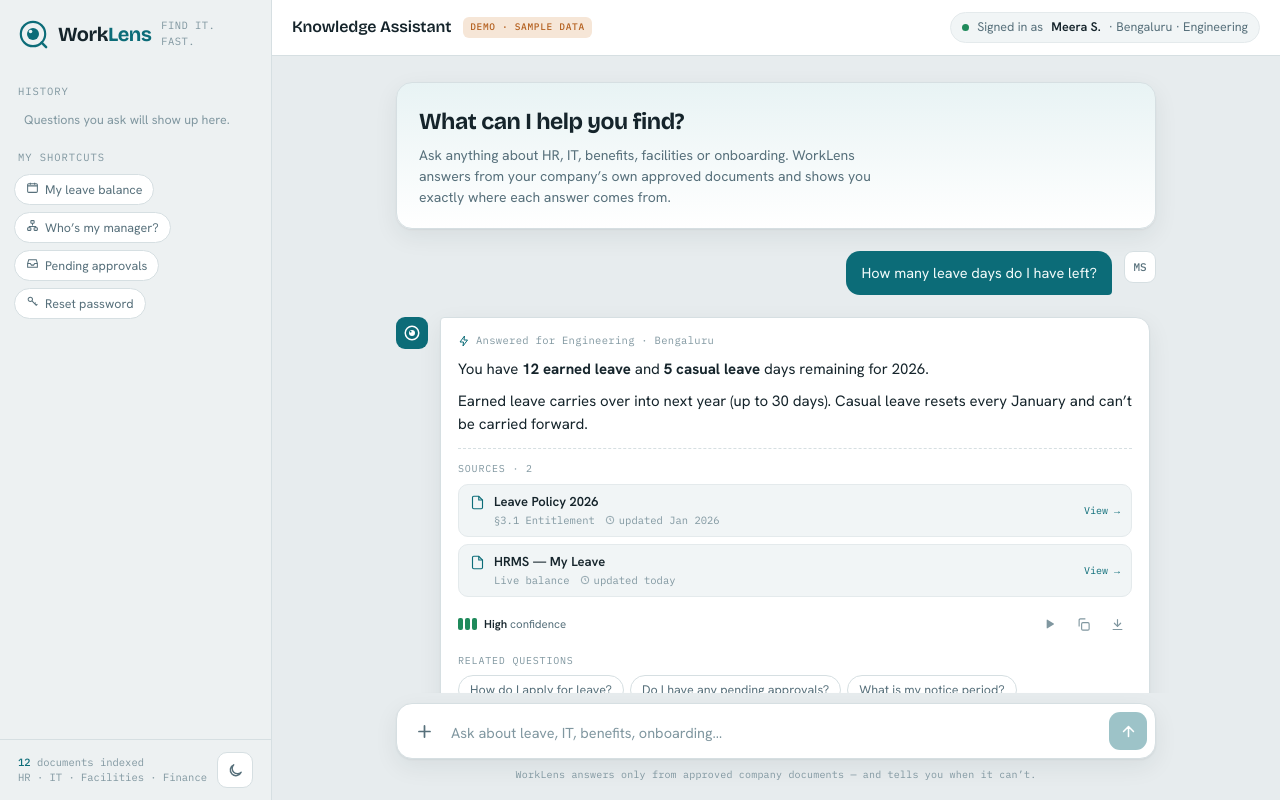
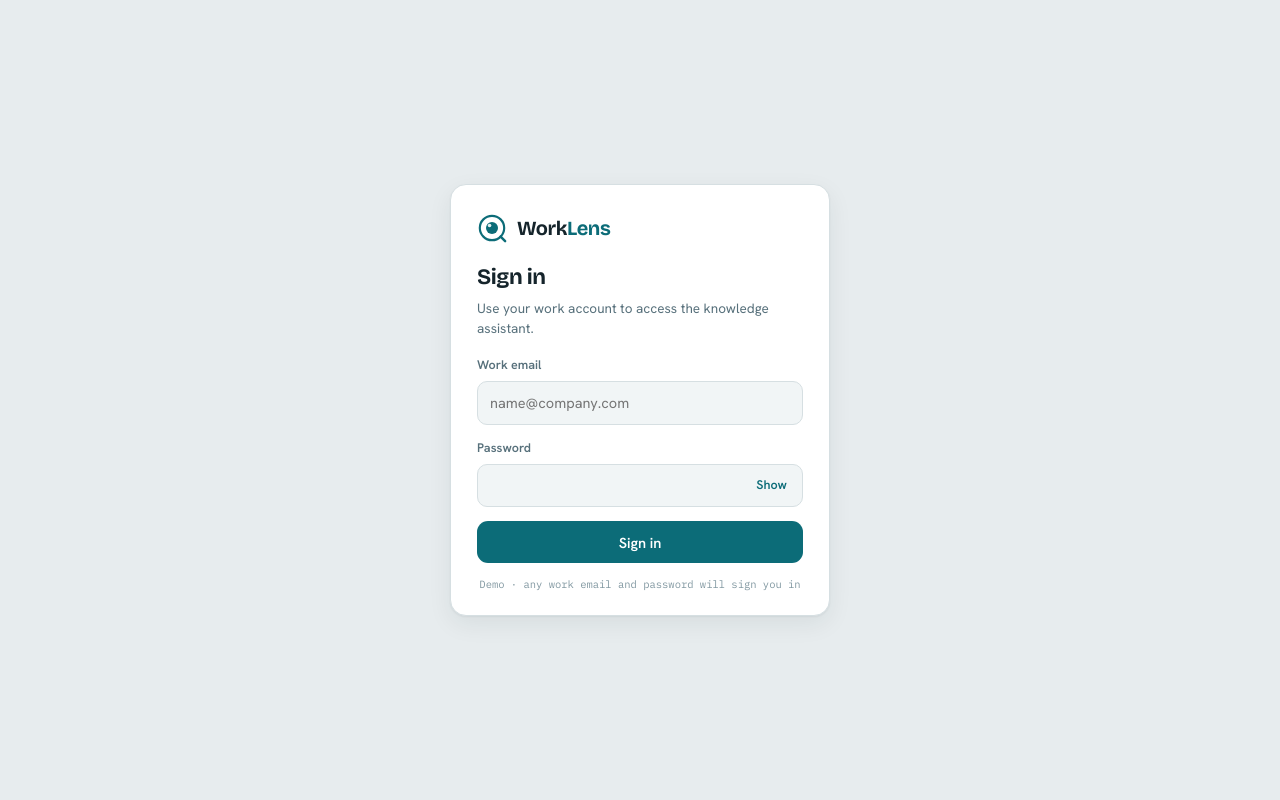
Before and after one commit to msrao-dev/worklens, an Angular app in the folder frontend/: page / in a window 1280 px wide. Built offline with nearby package versions, Linux system fonts and the light colour scheme.

Commit message:
feat: add demo login page, image drag-and-drop; remove sidebar shortcuts

```diff
--- a/frontend/src/app/app.component.html
+++ b/frontend/src/app/app.component.html
@@ -1,4 +1,6 @@
-<div class="app">
+<app-login *ngIf="!user" (loggedIn)="onLogin($event)"></app-login>
+
+<div class="app" *ngIf="user">
   <!-- Sidebar -->
   <aside class="rail" [class.open]="railOpen">
     <div class="brand">
@@ -23,15 +25,12 @@
         </button>
         <div class="history-empty" *ngIf="!history.length">Questions you ask will show up here.</div>
       </div>
-      <div class="rail-label">My shortcuts</div>
-      <div class="shortcuts">
-        <button class="chip" *ngFor="let s of shortcuts; trackBy: trackByIndex" (click)="ask(s.q)">
-          <span [innerHTML]="s.icon | safeHtml"></span><span>{{ s.label }}</span>
-        </button>
-      </div>
     </div>
     <div class="rail-foot">
       <div class="idx"><b>12</b> documents indexed<br />HR · IT · Facilities · Finance</div>
+      <button class="icon-btn" (click)="logout()" title="Sign out" aria-label="Sign out">
+        <svg viewBox="0 0 24 24" fill="none" stroke="currentColor" stroke-width="2" stroke-linecap="round" stroke-linejoin="round"><path d="M9 21H5a2 2 0 0 1-2-2V5a2 2 0 0 1 2-2h4M16 17l5-5-5-5M21 12H9"/></svg>
+      </button>
       <button class="icon-btn" (click)="toggleTheme()" title="Toggle theme" aria-label="Toggle theme">
         <svg *ngIf="dark" viewBox="0 0 24 24" fill="none" stroke="currentColor" stroke-width="2" stroke-linecap="round"><circle cx="12" cy="12" r="4"/><path d="M12 2v2M12 20v2M2 12h2M20 12h2M5 5l1.5 1.5M17.5 17.5 19 19M19 5l-1.5 1.5M6.5 17.5 5 19"/></svg>
         <svg *ngIf="!dark" viewBox="0 0 24 24" fill="none" stroke="currentColor" stroke-width="2" stroke-linecap="round" stroke-linejoin="round"><path d="M20 14.5A8 8 0 1 1 9.5 4a6.5 6.5 0 0 0 10.5 10.5z"/></svg>
@@ -48,7 +47,7 @@
       </button>
       <div class="top-title">Knowledge Assistant</div>
       <span class="demo-badge">Demo · sample data</span>
-      <div class="ctx"><span class="dot"></span>Signed in as <b>Meera S.</b> · Bengaluru · Engineering</div>
+      <div class="ctx"><span class="dot"></span>Signed in as <b>{{ user.name }}</b> · Bengaluru · Engineering</div>
     </div>
 
     <div class="stream" #stream>
@@ -61,7 +60,7 @@
         <ng-container *ngFor="let m of messages; trackBy: trackByIndex">
           <!-- User message -->
           <div class="msg user" *ngIf="m.role === 'user'">
-            <div class="avatar me">MS</div>
+            <div class="avatar me">{{ initials }}</div>
             <div class="bubble">
               <div class="sent-files" *ngIf="m.files?.length">
                 <ng-container *ngFor="let f of m.files; trackBy: trackByIndex">
@@ -182,7 +181,10 @@
     </div>
 
     <div class="composer-wrap">
-      <form class="composer" (ngSubmit)="send()">
+      <form class="composer" [class.dragging]="dragging" (ngSubmit)="send()"
+        (dragenter)="onDragOver($event)" (dragover)="onDragOver($event)"
+        (dragleave)="onDragLeave($event)" (drop)="onDrop($event)">
+        <div class="drop-hint" *ngIf="dragging">Drop image or file to attach</div>
         <div class="pending" *ngIf="pending.length">
           <span class="pending-item" *ngFor="let f of pending; let i = index; trackBy: trackByIndex">
             <img *ngIf="f.url" [src]="f.url" alt="" />
@@ -193,7 +195,7 @@
             </button>
           </span>
         </div>
-        <button type="button" class="attach" (click)="fileInput.click()" title="Attach a screenshot or image to ask about it" aria-label="Attach image or file">
+        <button type="button" class="attach" (click)="fileInput.click()" title="Attach or drag & drop a screenshot or image to ask about it" aria-label="Attach image or file">
           <svg viewBox="0 0 24 24" fill="none" stroke="currentColor" stroke-width="2.2" stroke-linecap="round"><path d="M12 5v14M5 12h14"/></svg>
         </button>
         <input #fileInput type="file" multiple hidden accept="image/*,.pdf,.doc,.docx,.txt" (change)="onFiles(fileInput)" />
--- a/frontend/src/app/app.component.ts
+++ b/frontend/src/app/app.component.ts
@@ -3,7 +3,8 @@
 import { FormsModule } from '@angular/forms';
 import { HttpClient } from '@angular/common/http';
 import { SafeHtmlPipe } from './safe-html.pipe';
-import { KB, SHORTCUTS, QUESTIONS, RELATED, POPULAR, KBEntry, Source, Shortcut } from './worklens.data';
+import { LoginComponent, User } from './login.component';
+import { KB, QUESTIONS, RELATED, POPULAR, KBEntry, Source } from './worklens.data';
 import { environment } from '../environments/environment';
 
 interface Attachment {
@@ -39,6 +40,7 @@
 /** Minimum keyword score for an answer. In production this is the retrieval similarity threshold. */
 const MIN_MATCH_SCORE = 1;
 
+const USER_KEY = 'wl-user';
 const HISTORY_KEY = 'wl-history';
 const HISTORY_MAX = 20;
 const MAX_FILE_BYTES = 10 * 1024 * 1024;
@@ -46,15 +48,16 @@
 @Component({
   selector: 'app-root',
   standalone: true,
-  imports: [CommonModule, FormsModule, SafeHtmlPipe],
+  imports: [CommonModule, FormsModule, SafeHtmlPipe, LoginComponent],
   templateUrl: './app.component.html'
 })
 export class AppComponent implements AfterViewChecked, OnDestroy {
+  user: User | null = this.loadUser();
   history: string[] = this.loadHistory();
-  shortcuts: Shortcut[] = SHORTCUTS;
   messages: Msg[] = [];
   input = '';
   pending: Attachment[] = [];
+  dragging = false;
   speaking: Msg | null = null;
   fallbackParas = FALLBACK_PARAS;
   dark = false;
@@ -99,6 +102,38 @@
 
   ngOnDestroy(): void {
     this.stopSpeaking();
+  }
+
+  // --- Session -------------------------------------------------------------
+
+  get initials(): string {
+    const parts = (this.user?.name || '').split(' ').filter(Boolean);
+    return ((parts[0]?.[0] || '') + (parts[1]?.[0] || '')).toUpperCase() || '?';
+  }
+
+  onLogin(user: User): void {
+    this.user = user;
+    try {
+      localStorage.setItem(USER_KEY, JSON.stringify(user));
+    } catch {}
+  }
+
+  logout(): void {
+    this.stopSpeaking();
+    this.railOpen = false;
+    this.user = null;
+    try {
+      localStorage.removeItem(USER_KEY);
+    } catch {}
+  }
+
+  private loadUser(): User | null {
+    try {
+      const u = JSON.parse(localStorage.getItem(USER_KEY) || 'null');
+      return u?.email ? u : null;
+    } catch {
+      return null;
+    }
   }
 
   isStale(updated: string): boolean {
@@ -281,7 +316,32 @@
   // --- Attachments ---------------------------------------------------------
 
   onFiles(input: HTMLInputElement): void {
-    for (const f of Array.from(input.files || [])) {
+    this.addFiles(input.files);
+    input.value = '';
+  }
+
+  onDragOver(e: DragEvent): void {
+    if (!e.dataTransfer?.types.includes('Files')) return;
+    e.preventDefault();
+    e.dataTransfer.dropEffect = 'copy';
+    this.dragging = true;
+  }
+
+  onDragLeave(e: DragEvent): void {
+    // Ignore leave events fired when moving between child elements.
+    const to = e.relatedTarget as Node | null;
+    if (to && (e.currentTarget as HTMLElement).contains(to)) return;
+    this.dragging = false;
+  }
+
+  onDrop(e: DragEvent): void {
+    e.preventDefault();
+    this.dragging = false;
+    this.addFiles(e.dataTransfer?.files);
+  }
+
+  private addFiles(files: FileList | null | undefined): void {
+    for (const f of Array.from(files || [])) {
       if (f.size > MAX_FILE_BYTES) {
         this.toast(`${f.name} is over 10 MB`);
         continue;
@@ -292,7 +352,6 @@
         file: f
       });
     }
-    input.value = '';
   }
 
   removePending(i: number): void {
--- /dev/null
+++ b/frontend/src/app/login.component.ts
@@ -0,0 +1,89 @@
+import { Component, EventEmitter, Output } from '@angular/core';
+import { CommonModule } from '@angular/common';
+import { FormsModule } from '@angular/forms';
+
+export interface User {
+  name: string;
+  email: string;
+}
+
+const EMAIL_RE = /^[^\s@]+@[^\s@]+\.[^\s@]+$/;
+
+/** Demo sign-in screen. There is no auth backend yet, so any valid email and password is accepted. */
+@Component({
+  selector: 'app-login',
+  standalone: true,
+  imports: [CommonModule, FormsModule],
+  template: `
+    <div class="login">
+      <form class="login-card" (ngSubmit)="submit()" novalidate>
+        <div class="brand login-brand">
+          <svg class="lens" viewBox="0 0 32 32" fill="none" aria-hidden="true">
+            <circle cx="16" cy="16" r="13" stroke="var(--brand)" stroke-width="2.3" />
+            <circle cx="16" cy="16" r="6.4" fill="var(--brand)" />
+            <circle cx="13.4" cy="13.4" r="1.9" fill="#fff" opacity=".9" />
+            <path d="M25.2 25.2 L30 30" stroke="var(--brand)" stroke-width="2.6" stroke-linecap="round" />
+          </svg>
+          <div class="brand-name">Work<span>Lens</span></div>
+        </div>
+        <h1>Sign in</h1>
+        <p class="login-sub">Use your work account to access the knowledge assistant.</p>
+
+        <label for="wl-email">Work email</label>
+        <input id="wl-email" name="email" type="email" autocomplete="username" [(ngModel)]="email"
+          placeholder="name@company.com" [class.invalid]="error && !emailValid" />
+
+        <label for="wl-password">Password</label>
+        <div class="pw">
+          <input id="wl-password" name="password" [type]="showPw ? 'text' : 'password'" autocomplete="current-password"
+            [(ngModel)]="password" [class.invalid]="error && !password" />
+          <button type="button" class="pw-toggle" (click)="showPw = !showPw">{{ showPw ? 'Hide' : 'Show' }}</button>
+        </div>
+
+        <div class="login-error" *ngIf="error" role="alert">{{ error }}</div>
+
+        <button class="login-btn" type="submit" [disabled]="busy">{{ busy ? 'Signing in…' : 'Sign in' }}</button>
+        <div class="login-hint">Demo · any work email and password will sign you in</div>
+      </form>
+    </div>
+  `
+})
+export class LoginComponent {
+  @Output() loggedIn = new EventEmitter<User>();
+
+  email = '';
+  password = '';
+  showPw = false;
+  busy = false;
+  error = '';
+
+  get emailValid(): boolean {
+    return EMAIL_RE.test(this.email.trim());
+  }
+
+  submit(): void {
+    if (!this.emailValid) {
+      this.error = 'Enter a valid work email.';
+      return;
+    }
+    if (!this.password) {
+      this.error = 'Enter your password.';
+      return;
+    }
+    this.error = '';
+    this.busy = true;
+    const email = this.email.trim().toLowerCase();
+    // Brief delay so the sign-in feels like a real request.
+    setTimeout(() => this.loggedIn.emit({ email, name: nameFromEmail(email) }), 400);
+  }
+}
+
+/** "meera.shetty@acme.com" -> "Meera Shetty" */
+function nameFromEmail(email: string): string {
+  return email
+    .split('@')[0]
+    .split(/[._-]+/)
+    .filter(Boolean)
+    .map((p) => p[0].toUpperCase() + p.slice(1))
+    .join(' ');
+}
--- a/frontend/src/app/worklens.data.ts
+++ b/frontend/src/app/worklens.data.ts
@@ -20,12 +20,6 @@
   conf: 'high' | 'medium';
   answer: string; // HTML
   sources: Source[];
-}
-
-export interface Shortcut {
-  label: string;
-  icon: string; // inline SVG
-  q: string;
 }
 
 export const KB: KBEntry[] = [
@@ -186,15 +180,3 @@
 
 /** Offered when nothing in the knowledge base matches. */
 export const POPULAR = ['leavebal', 'password', 'insurance'];
-
-const I_LEAVE ='<svg viewBox="0 0 24 24" fill="none" stroke="currentColor" stroke-width="1.9"><rect x="3" y="5" width="18" height="16" rx="2"/><path d="M3 9h18M8 3v4M16 3v4"/></svg>';
-const I_ORG = '<svg viewBox="0 0 24 24" fill="none" stroke="currentColor" stroke-width="1.9"><rect x="9" y="3" width="6" height="5" rx="1"/><rect x="3" y="16" width="6" height="5" rx="1"/><rect x="15" y="16" width="6" height="5" rx="1"/><path d="M12 8v4M6 16v-2h12v2"/></svg>';
-const I_INBOX = '<svg viewBox="0 0 24 24" fill="none" stroke="currentColor" stroke-width="1.9"><path d="M3 12h5l2 3h4l2-3h5"/><path d="M5 5h14l2 7v7H3v-7z"/></svg>';
-const I_KEY = '<svg viewBox="0 0 24 24" fill="none" stroke="currentColor" stroke-width="1.9"><circle cx="8" cy="8" r="4"/><path d="M11 11l8 8M16 16l2-2M19 19l2-2"/></svg>';
-
-export const SHORTCUTS: Shortcut[] = [
-  { label: 'My leave balance', icon: I_LEAVE, q: 'How many leave days do I have left?' },
-  { label: 'Who’s my manager?', icon: I_ORG, q: 'Who is my manager?' },
-  { label: 'Pending approvals', icon: I_INBOX, q: 'Do I have any pending approvals?' },
-  { label: 'Reset password', icon: I_KEY, q: 'How do I reset my password?' }
-];
--- a/frontend/src/styles.css
+++ b/frontend/src/styles.css
@@ -79,11 +79,6 @@
 .history button svg{width:14px;height:14px;flex:0 0 auto;color:var(--ink-faint)}
 .history button span{overflow:hidden;text-overflow:ellipsis;white-space:nowrap}
 .history-empty{font-size:12.5px;color:var(--ink-faint);padding:4px 10px}
-.shortcuts{display:flex;flex-wrap:wrap;gap:7px}
-.chip{background:var(--surface);border:1px solid var(--line);color:var(--ink-soft);
-  padding:6px 11px;border-radius:999px;font-size:12.5px;transition:.14s;display:inline-flex;align-items:center;gap:6px}
-.chip:hover{border-color:var(--brand);color:var(--brand)}
-.chip svg{width:13px;height:13px}
 .rail-foot{border-top:1px solid var(--line);padding:12px 18px;display:flex;align-items:center;
   justify-content:space-between;gap:8px}
 .idx{font-family:var(--font-mono);font-size:10.5px;color:var(--ink-faint);line-height:1.4}
@@ -221,6 +216,10 @@
 .pending-item button:hover{color:var(--ink);background:var(--line-soft)}
 .pending-item button svg{width:11px;height:11px}
 .composer:focus-within{border-color:var(--brand)}
+.composer{position:relative}
+.composer.dragging{border:1px dashed var(--brand)}
+.drop-hint{position:absolute;inset:0;z-index:2;border-radius:inherit;display:flex;align-items:center;justify-content:center;
+  background:var(--surface);color:var(--brand);font-size:13.5px;font-weight:600;pointer-events:none}
 .composer textarea{flex:1;min-width:0;border:none;outline:none;resize:none;background:transparent;color:var(--ink);
   font-family:inherit;font-size:14.5px;line-height:1.45;max-height:120px;padding:7px 0}
 .composer textarea::placeholder{color:var(--ink-faint)}
@@ -277,4 +276,26 @@
   .composer-wrap{padding:8px 14px 14px}
   .welcome h1{font-size:20px}
 }
+/* ---------- Login ---------- */
+.rail-foot .icon-btn:first-of-type{margin-left:auto}
+.login{min-height:100%;display:flex;align-items:center;justify-content:center;padding:24px 16px}
+.login-card{width:100%;max-width:380px;background:var(--surface);border:1px solid var(--line);border-radius:var(--r-lg);
+  box-shadow:var(--shadow);padding:28px 26px 22px;display:flex;flex-direction:column}
+.login-brand{padding:0 0 18px}
+.login-card h1{font-family:var(--font-display);font-size:22px;letter-spacing:-.02em;margin:0 0 4px}
+.login-sub{color:var(--ink-soft);font-size:13.5px;margin:0 0 18px}
+.login-card label{font-size:12.5px;font-weight:600;color:var(--ink-soft);margin:0 0 6px}
+.login-card input{width:100%;border:1px solid var(--line);border-radius:10px;background:var(--surface-2);color:var(--ink);
+  font:inherit;font-size:14.5px;padding:10px 12px;margin-bottom:14px;outline:none;transition:border-color .14s}
+.login-card input:focus{border-color:var(--brand)}
+.login-card input.invalid{border-color:var(--warn)}
+.pw{position:relative}
+.pw input{padding-right:62px}
+.pw-toggle{position:absolute;right:6px;top:6px;height:30px;padding:0 10px;border:none;border-radius:8px;background:transparent;
+  color:var(--brand);font-size:12.5px;font-weight:600}
+.login-error{background:var(--warn-soft);color:var(--warn);font-size:13px;border-radius:10px;padding:8px 11px;margin:-2px 0 14px}
+.login-btn{height:42px;border:none;border-radius:11px;background:var(--brand);color:#fff;font-size:14.5px;font-weight:600;transition:.14s}
+.login-btn:hover{background:var(--brand-deep)}
+.login-btn:disabled{opacity:.7;cursor:default}
+.login-hint{font-family:var(--font-mono);font-size:10.5px;color:var(--ink-faint);text-align:center;margin-top:14px}
 @media (prefers-reduced-motion:reduce){*{animation:none!important;transition:none!important}}
```
